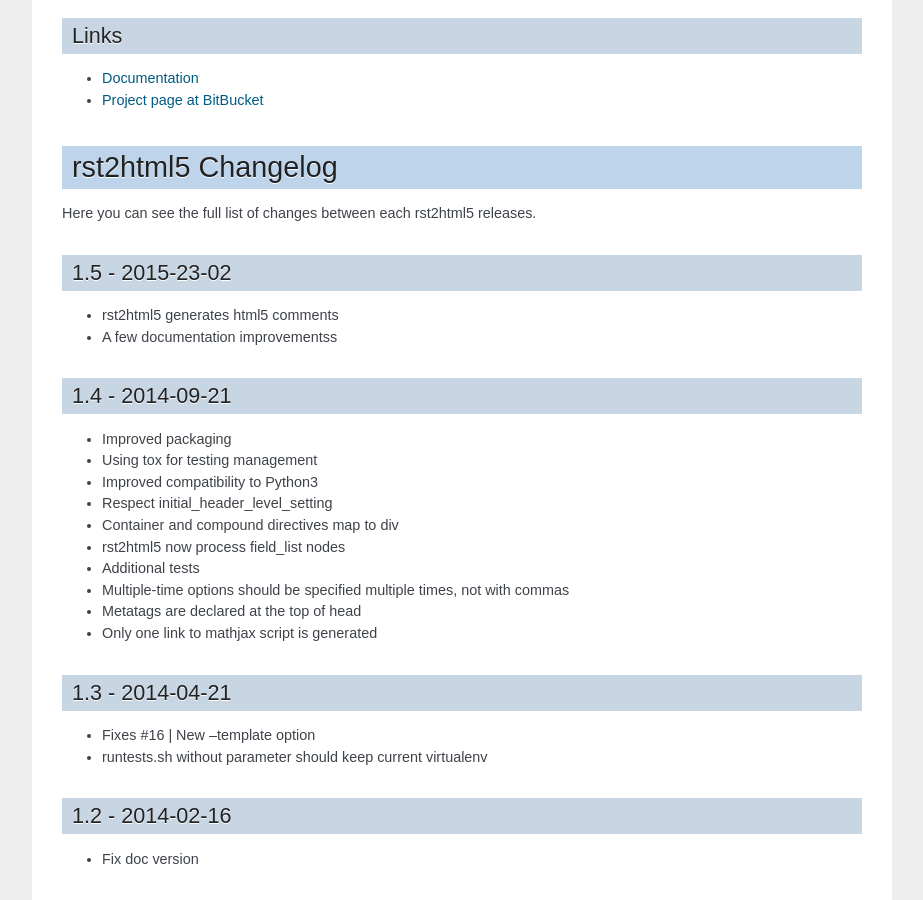
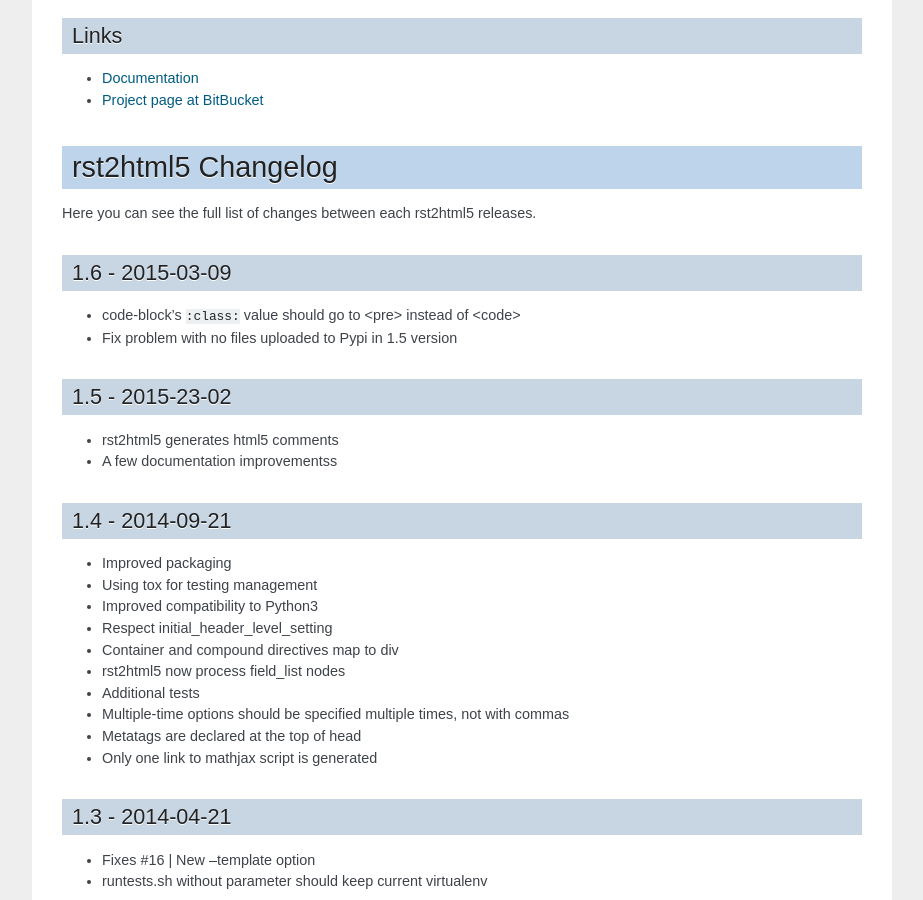
Before and after one commit to andredias/rst2html5, a Sphinx documentation site: the page built from docs/index.rst, in a window 1280 px wide and 900 px high, scrolled down 3403 px. Shown: the whole window, without its empty margins (198-1121 px from the left). Built offline with Sphinx 7.4.7, drawn with Linux system fonts in a browser that asks for light colours; some of the changed text lies outside the part shown.

Commit message:
preparing 1.6

```diff
--- a/CHANGELOG.rst
+++ b/CHANGELOG.rst
@@ -3,6 +3,13 @@
 ===================
 
 Here you can see the full list of changes between each rst2html5 releases.
+
+1.6 - 2015-03-09
+================
+
+* code-block's :literal:`:class:` value should go to <pre> instead of <code>
+* Fix problem with no files uploaded to Pypi in 1.5 version
+
 
 1.5 - 2015-23-02
 ================
--- a/docs/conf.py
+++ b/docs/conf.py
@@ -49,9 +49,9 @@
 # built documents.
 #
 # The short X.Y version.
-version = '1.5'
+version = '1.6'
 # The full version, including alpha/beta/rc tags.
-release = '1.5'
+release = '1.6'
 
 # The language for content autogenerated by Sphinx. Refer to documentation
 # for a list of supported languages.
--- a/setup.py
+++ b/setup.py
@@ -19,7 +19,7 @@
 
 setup(
     name='rst2html5',
-    version='1.5',
+    version='1.6',
     license='MIT License',
     author='André Felipe Dias',
     author_email='andref.dias@gmail.com',
```
Also changed, not shown: .bumpversion.cfg, 1 other file.
